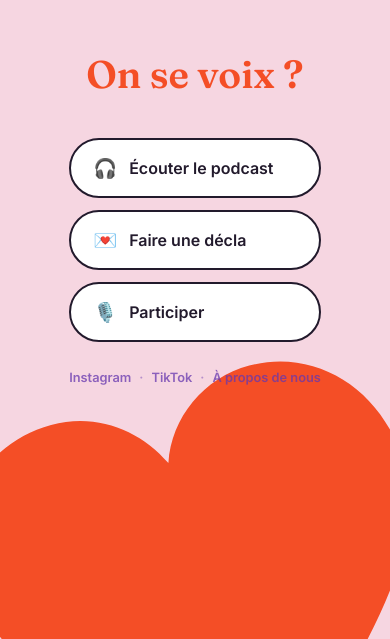
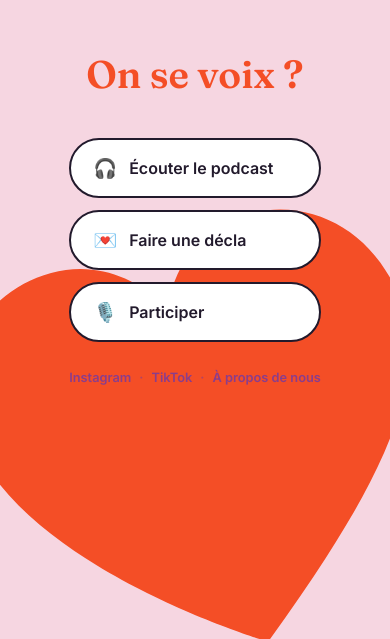
Before and after one commit to onsevoix/Jerome, a React (Vite) app in the folder client/: page / in a window 390 px wide. Shown: the part 205-844 px from the top of the page. Built offline with nearby package versions, Linux system fonts and the light colour scheme.

Commit message:
Remonte le coeur de l'accueil pour que le footer soit entierement dedans sur mobile

```diff
--- a/client/src/styles/global.css
+++ b/client/src/styles/global.css
@@ -168,7 +168,7 @@ a {
 
 .hero__blob {
   position: absolute;
-  bottom: -30%;
+  bottom: -12%;
   left: 54%;
   width: 148%;
   aspect-ratio: 1;
```
